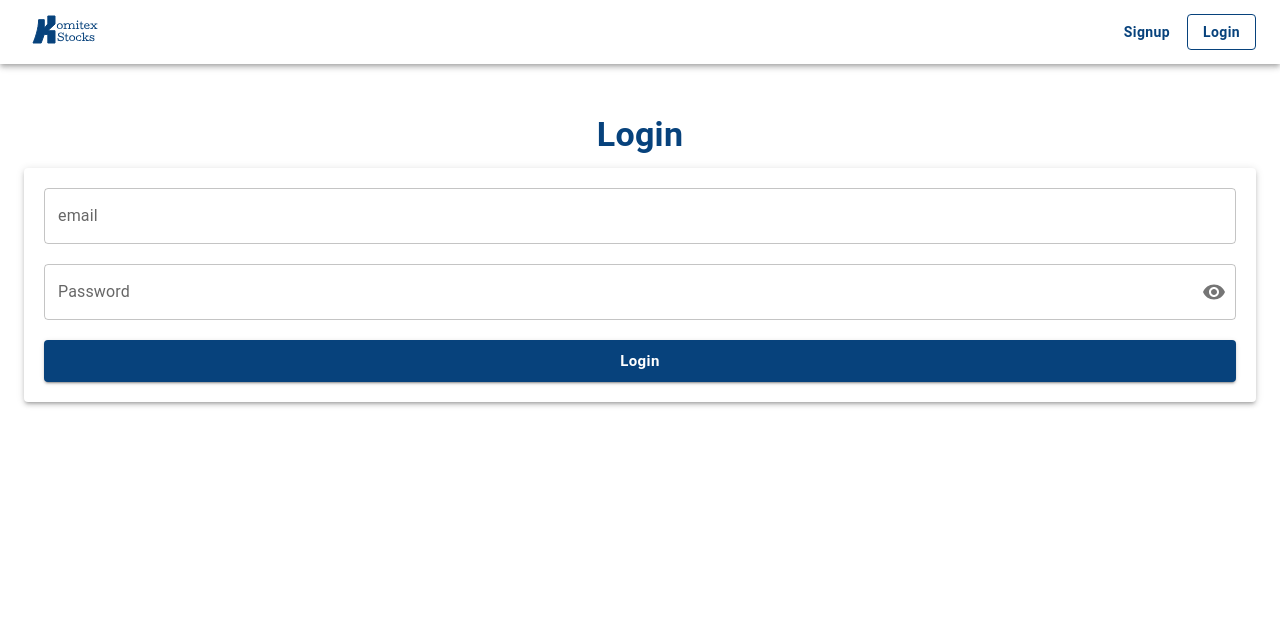
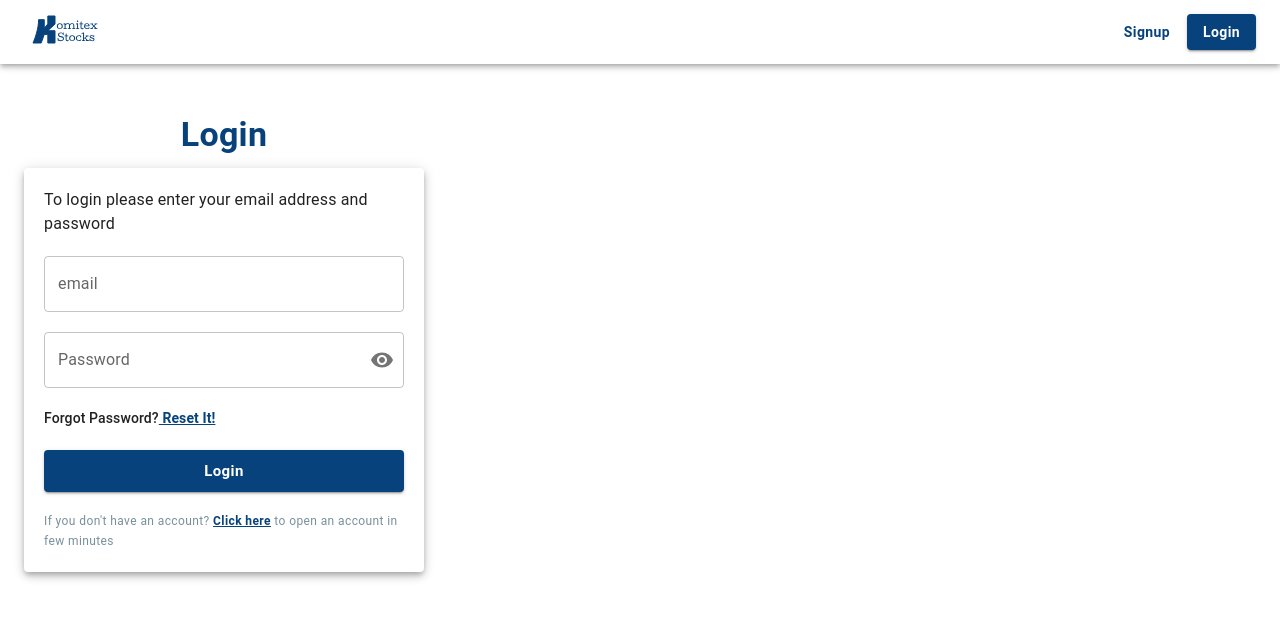
Before and after one commit to ovie009/komitex-stock, a React (Create React App) app: page /login in a window 1280 px wide. Shown: the top 618 px of the page. Built offline with nearby package versions, Linux system fonts and the light colour scheme.

Commit message:
login functioning

```diff
--- a/src/App.js
+++ b/src/App.js
@@ -28,7 +28,7 @@ const App = () => {
         palette: {
             komitexLight: {
                 main: '#07427C',
-                muted: colors.blueGrey[300],
+                muted: colors.blueGrey[400],
             },
             komitexDark: {
                 main: '#07427C',
--- a/src/components/common/Navbar.jsx
+++ b/src/components/common/Navbar.jsx
@@ -54,13 +54,12 @@ const Navbar = () => {
                                     <Link to="/signup">signup</Link>
                                 </Button>
                                 <Button
-                                    variant='outlined'
+                                    variant='contained'
+                                    color="komitexLight"
                                     size='medium'
                                     sx={{
                                         textTransform: 'capitalize',
                                         fontWeight: 'bold',
-                                        color: 'komitexLight.main',
-                                        borderColor: 'komitexLight.main',
                                     }}
                                 >
                                     <Link to="/login">Login</Link>
--- a/src/pages/common/Login.js
+++ b/src/pages/common/Login.js
@@ -1,34 +1,40 @@
 import { useState, useEffect, useContext } from "react"
-import { useNavigate } from "react-router-dom";
-import axios from "axios";
-import setSession from "../../utils/helpers/setSession";
-import getSessionToken from "../../utils/helpers/getSessionToken";
+import { Link, useNavigate } from "react-router-dom";
+import startSession from "../../utils/auth/startSession";
 import { AccountTypeContext } from "../../App";
 import { Typography, Container, Paper, Box, TextField, Button, IconButton, InputAdornment, OutlinedInput, InputLabel, FormControl } from "@mui/material";
 import { Visibility, VisibilityOff } from "@mui/icons-material";
+import getUser from "../../utils/auth/getUser";
 
 const Login = () => {
+
 
     // use navigate
     const navigate = useNavigate();
 
+    // variable to indicate wrong email
+    const [wrongEmail, setWrongEmail] = useState(false);
+
+    // variable to indicate wrong password
+    const [wrongPassword, setWrongPassword] = useState(false);
+
     const [showPassword, setShowPassword] = useState(false);
+    const handleClickShowPassword = () => setShowPassword((show) => !show);
 
-    const handleClickShowPassword = () => setShowPassword((show) => !show);
 
     const handleMouseDownPassword = (event) => {
       event.preventDefault();
     };
 
+    const accountType = useContext(AccountTypeContext).accountType;
+    const setAccountType = useContext(AccountTypeContext).setAccountType;
+
     useEffect(() => {
-        const session_token = getSessionToken();
-        if (session_token) {
-            navigate('/');
+        if (accountType !== null) {
+            // navigate to home page
+            navigate('/Home');
         }
-    });
-
-    // eslint-disable-next-line
-    const setAccountType = useContext(AccountTypeContext).setAccountType;
+    })
 
     // user info state
     const [userInfo, setUserInfo] = useState({
@@ -36,17 +42,21 @@ const Login = () => {
         password: ''
     });
 
-    // variable to indicate wrong email
-    const [wrongEmail, setWrongEmail] = useState(false);
-
-    // variable to indicate wrong password
-    const [wrongPassword, setWrongPassword] = useState(false);
-
     // function to handle input change and set userInfo object
     const handleChange = (event) => {
         // get input name and value
         let name = event.target.name;
         let value = event.target.value;
+
+        // if user is inputing inot email fisld where there was an error prior, remove error indication
+        if (name === 'email_address' && wrongEmail === true) {
+            setWrongEmail(false);
+        }
+
+        // if user is inputing into password field where there was an erro prior, remove error indication
+        if (name === 'password' && wrongPassword === true) {
+            setWrongPassword(false);
+        }
 
         // set user info
         setUserInfo({
@@ -55,30 +65,28 @@ const Login = () => {
         });
     }
 
-    const handleResponse = (response) => {
-        if (response === 'incorrect password') {
-            return setWrongPassword(true);
-        } else if (response === 'user doesn\'t exist') {
-            return setWrongEmail(true);
+    console.log(userInfo);
+
+    const handleLogin = async () => {
+
+        if (userInfo.email_address === '' || userInfo.password === '') {
+            if (userInfo.email_address === '') setWrongEmail(true);
+            if (userInfo.password === '') setWrongPassword(true);
+            return;
         }
 
-        setSession(response);
+        let response = await getUser(userInfo);
 
-        // set account type for account type context
-        setAccountType(response.account_type);
+        if (response) {
+            if (response === 'incorrect password') {
+                return setWrongPassword(true);
+            } else if (response === 'user doesn\'t exist') {
+                return setWrongEmail(true);
+            }
 
-        return navigate('/');
-    }
-
-    const handleLogin = async (event, userInfo) => {
-        event.preventDefault();
-        try {
-            const response = await axios.post(`http://localhost/komitexstock/api/pages/common/login.php`, userInfo);
-
-            handleResponse(response.data);
-
-        } catch (error) {
-            console.error(error);
+            startSession(response);
+            setAccountType(response.account_type);
+            window.location.reload();
         }
     }
 
@@ -94,6 +102,7 @@ const Login = () => {
                     alignItems: 'center',
                     justifyContent: 'flex-start',
                     width: '100%',
+                    maxWidth: '400px',
                     height: 'fit-content',
                 }}
             >
@@ -108,7 +117,7 @@ const Login = () => {
                     Login
                 </Typography>
                 <Paper
-                    elevation={3}
+                    elevation={5}
                     sx={{
                         width: '100%',
                         height: 'fit-content',
@@ -118,20 +127,30 @@ const Login = () => {
                         gap: '20px',
                     }}
                 >
+                    <Typography variant="body1">
+                        To login please enter your email address and password
+                    </Typography>
                     <TextField
+                        error={wrongEmail}
                         label="email"
                         variant="outlined"
+                        onChange={event => handleChange(event)}
                         id="email-address"
                         fullWidth
                         color="komitexLight"
+                        inputProps={{
+                            name: 'email_address'
+                        }}
                     />
                     <FormControl sx={{width: '100%' }} variant="outlined">
                         <InputLabel htmlFor="password">Password</InputLabel>
                         <OutlinedInput
+                            error={wrongPassword}
                             id="password"
                             label="Password"
                             type={showPassword ? 'text' : 'password'}
                             color="komitexLight"
+                            onChange={event => handleChange(event)}
                             endAdornment={
                                 <InputAdornment position="end">
                                 <IconButton
@@ -144,8 +163,15 @@ const Login = () => {
                                 </IconButton>
                                 </InputAdornment>
                             }
+                            inputProps={{
+                                name: 'password'
+                            }}
                         />
                     </FormControl>
+                    <Typography variant="subtitle2">
+                        Forgot Password?
+                        <Link to="/signup" style={{color: "#07427C", textDecoration: 'underline', fontWeight: 'bold'}}> Reset It!</Link>
+                    </Typography>
                     <Button
                         size="large"
                         fullWidth
@@ -156,9 +182,15 @@ const Login = () => {
                             textTransform: 'capitalize',
                         }}
                         variant="contained"
+                        onClick={handleLogin}
                     >
                         Login
                     </Button>
+                    <Typography variant="caption" sx={{
+                        color: 'komitexLight.muted',
+                    }}>
+                        If you don't have an account? <Link to="/signup" style={{color: "#07427C", textDecoration: 'underline', fontWeight: 'bold'}}>Click here</Link> to open an account in few minutes
+                    </Typography>
                 </Paper>
             </Box>
         </Container>
--- /dev/null
+++ b/src/utils/api/BASE_URL.js
@@ -0,0 +1 @@
+export const BASE_URL = 'http://localhost/komitexstock/api/pages';
--- a/src/utils/api/BaseUrl.js
+++ /dev/null
@@ -1 +0,0 @@
-export const BASE_URL = 'http://localhost/komitexstock/api/pages/';
--- /dev/null
+++ b/src/utils/auth/getUser.js
@@ -0,0 +1,13 @@
+import { BASE_URL } from "../api/BASE_URL"
+import axios from "axios"
+
+const getUser = async (data) => {
+    try {
+        const response = await axios.post(`${BASE_URL}/common/login.php`, data);
+        return response.data;
+    } catch (error) {
+        console.error(error);
+    }
+}
+
+export default getUser
--- a/src/utils/helpers/setSession.js
+++ b/src/utils/auth/startSession.js
@@ -1,4 +1,4 @@
-const setSession = (userData) => {
+const startSession = (userData) => {
     // save session token
     localStorage.setItem('session_token', JSON.stringify(userData.session_token));
     localStorage.setItem('company_id', JSON.stringify(userData.session_token));
@@ -9,4 +9,4 @@ const setSession = (userData) => {
     localStorage.setItem('preferred_page', JSON.stringify(userData.preferred_page));
 }
 
-export default setSession;
+export default startSession;
```
Also changed, not shown: src/utils/api/userLogin.js (added, +13 -0 lines), src/utils/auth/deletedSession.js (deleted, +0 -11 lines).
